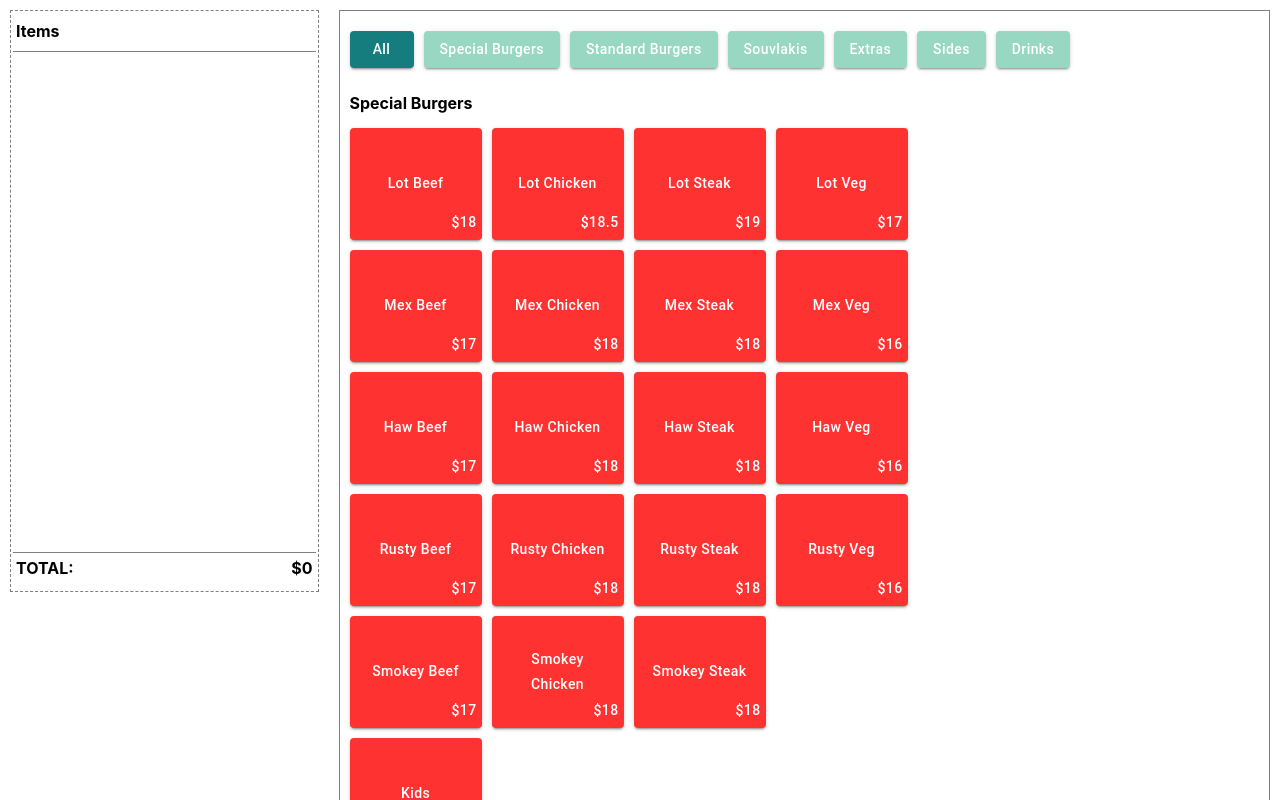
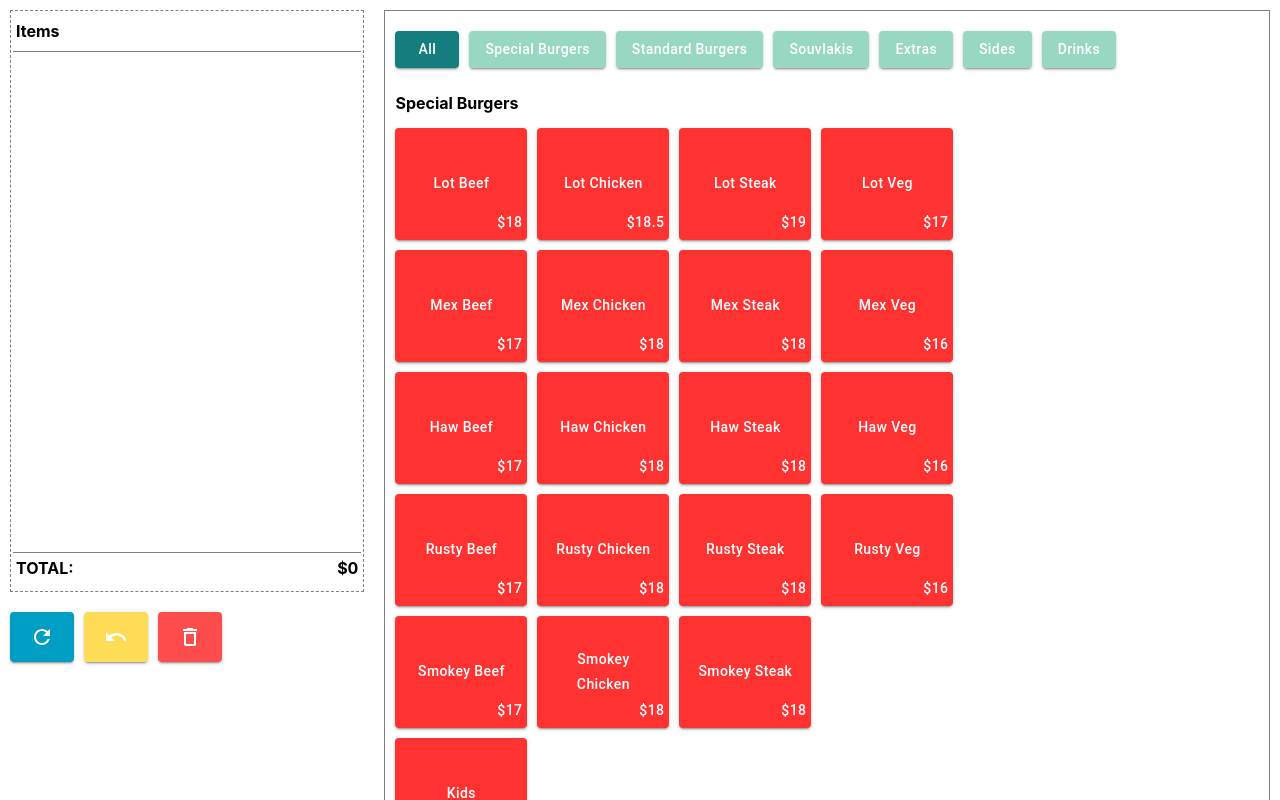
Before and after one commit to rayj10/andrew-pos, a React (Create React App) app: page / in a window 1280 px wide. Shown: the top 800 px of the page. Built offline with nearby package versions, Linux system fonts and the light colour scheme.

Commit message:
add order management feature

```diff
--- a/package.json
+++ b/package.json
@@ -6,6 +6,7 @@
   "dependencies": {
     "@emotion/react": "^11.11.1",
     "@emotion/styled": "^11.11.0",
+    "@mui/icons-material": "^5.14.13",
     "@mui/material": "^5.14.13",
     "@reduxjs/toolkit": "^1.9.7",
     "@testing-library/jest-dom": "^5.17.0",
--- a/public/index.html
+++ b/public/index.html
@@ -7,7 +7,7 @@
     <meta name="theme-color" content="#000000" />
     <meta
       name="description"
-      content="Web site created using create-react-app"
+      content="POS for Andrew's Hamburgers"
     />
     <link rel="apple-touch-icon" href="%PUBLIC_URL%/andrews-logo.png" />
     <!--
--- a/src/App.js
+++ b/src/App.js
@@ -6,12 +6,12 @@ import Orders from './containers/Orders';
 
 const Container = styled.div`
   display: flex;
-  flex-direction: ${props => props.width >= 750 ? 'row' : 'column'};
+  flex-direction: ${window.innerWidth >= 750 ? 'row' : 'column'};
 `;
 
 function App() {
   return (
-    <Container width={window.innerWidth}>
+    <Container>
       <Orders/>
       <MenuPanel/>
     </Container>
--- a/src/components/OrderEntry.js
+++ b/src/components/OrderEntry.js
@@ -5,16 +5,18 @@ const Container = styled.div`
     display: flex;
     flex-direction: row;
     justify-content: space-between;
-    border: '1px solid #808080';
     padding-inline: 10px;
-    margin-block: 3px;
+    padding-block: 3px;
+    background-color: ${props => props.selected ? '#3AAFDC' : null};
 `;
 
 export default function OrderEntry({
     name,
-    price
+    price,
+    selected,
+    onClick
 }){
-    return <Container>
+    return <Container selected={selected} onClick={onClick}>
         <label>{name}</label>
         <label>{`$${price}`}</label>
     </Container>
--- /dev/null
+++ b/src/containers/ActionButtons.js
@@ -0,0 +1,60 @@
+import * as React from 'react';
+import Button from '@mui/material/Button';
+import RefreshIcon from '@mui/icons-material/Refresh';
+import UndoIcon from '@mui/icons-material/Undo';
+import DeleteOutlineIcon from '@mui/icons-material/DeleteOutline';
+import { connect } from 'react-redux'
+import { styled } from 'styled-components';
+
+import { removeLastEntry, resetOrder, deleteEntry } from '../slice/OrderSlice';
+
+const mapDispatchToProps = {
+    removeLastEntry, resetOrder, deleteEntry
+};
+
+const Container = styled.div`
+    display: flex;
+    flex-direction: ${window.innerWidth >= 750 ? 'row' : 'column'};
+    margin: 5px;
+`;
+
+class ActionButtons extends React.Component{
+    render(){
+        return <Container>
+            <Button
+                variant="contained"
+                onClick={() => this.props.resetOrder()}
+                style={{
+                    backgroundColor: '#009DC4',
+                    margin: 5,
+                    height: 50
+                }}
+            >
+                <RefreshIcon/>
+            </Button>
+            <Button
+                variant="contained"
+                onClick={() => this.props.removeLastEntry()}
+                style={{
+                    backgroundColor: '#FEDC56',
+                    margin: 5,
+                    height: 50
+                }}
+            >
+                <UndoIcon/>
+            </Button>
+            <Button
+                variant="contained"
+                onClick={() => this.props.deleteEntry(this.props.selectedOrder)}
+                style={{
+                    backgroundColor: '#FF4C4C',
+                    margin: 5,
+                    height: 50
+                }}
+            >
+                <DeleteOutlineIcon/>
+            </Button>
+        </Container>
+    }
+}
+export default connect(null, mapDispatchToProps)(ActionButtons)
--- a/src/containers/MenuPanel.js
+++ b/src/containers/MenuPanel.js
@@ -12,7 +12,7 @@ const Panel = styled.div`
     flex-direction: column;
     margin: 10px;
     border: 1px solid #808080;
-    width: 90%;
+    width: ${window.innerWidth >= 750 ? '70%' : '90%'};
     height: 90%;
     align-items: start;
     padding: 5px;
@@ -56,7 +56,7 @@ class MenuPanel extends React.Component {
     }
 
     render() {
-        return <Panel>
+        return <Panel className='menu-panel'>
             <Filter filterBy={this.state.filterBy} onFilter={this.handleFilter.bind(this)}/>
             {
                 Object.keys(CATEGORY).map(id => {
--- a/src/containers/Orders.js
+++ b/src/containers/Orders.js
@@ -3,14 +3,21 @@ import { styled } from 'styled-components';
 import { connect } from 'react-redux'
 
 import OrderEntry from '../components/OrderEntry';
+import ActionButtons from './ActionButtons';
 
 const Container = styled.div`
+    display: flex;
+    flex-direction: ${window.innerWidth >= 750 ? 'column' : 'row'};
+    width: ${window.innerWidth >= 750 ? '30%' : '80%'};
+`;
+
+const OrderContainer = styled.div`
     display: flex;
     flex-direction: column;
     margin: 10px;
     border: 1px dashed #808080;
-    width: ${props => props.width >= 750 ? '30%' : '60%'};
     height: 580px;
+    width: ${window.innerWidth < 750 ? '100%' : null};
 `;
 
 const Title = styled.h4`
@@ -43,6 +50,13 @@ const mapStateToProps = state => ({
 });
 
 class Orders extends React.Component{
+    constructor(props) {
+        super(props);
+        this.state = {
+            selectedOrder: null
+        };
+    }
+
     calculateTotal = () => {
         let total = 0;
 
@@ -54,13 +68,19 @@ class Orders extends React.Component{
     }
 
     render(){
-        return <Container width={window.innerWidth}>
+        return <Container className='order-manager'>
+            <OrderContainer>
                 <Title>Items</Title>
                 <Divider/>
                 <Details>
                     {
                         this.props.orderLine.map((item, idx) => {
-                        return <OrderEntry key={idx} {...item}/>
+                            return <OrderEntry
+                                key={idx}
+                                {...item}
+                                onClick={()=>this.setState({selectedOrder: idx})}
+                                selected={this.state.selectedOrder === idx}
+                            />
                         })
                     }
                 </Details>
@@ -69,6 +89,8 @@ class Orders extends React.Component{
                     <label>{'TOTAL:'}</label>
                     <label>{`$${this.calculateTotal()}`}</label>
                 </Total>
+            </OrderContainer>
+            <ActionButtons selectedOrder={this.state.selectedOrder}/>
         </Container>
     }
 }
--- a/src/slice/OrderSlice.js
+++ b/src/slice/OrderSlice.js
@@ -9,10 +9,19 @@ export const OrderSlice = createSlice({
     addOrder: (state, action) => {
         state.orderLine = [...state.orderLine, action.payload];
     },
+    removeLastEntry: (state) => {
+      state.orderLine = state.orderLine.slice(0, -1);
+    },
+    deleteEntry: (state, action) => {
+      state.orderLine.splice(action.payload, 1);
+    },
+    resetOrder: (state) => {
+      state.orderLine = [];
+    },
   },
 })
 
 // Action creators are generated for each case reducer function
-export const { addOrder } = OrderSlice.actions
+export const { addOrder, removeLastEntry, deleteEntry, resetOrder } = OrderSlice.actions
 
 export default OrderSlice.reducer
```
Also changed, not shown: public/manifest.json, 1 other file (tests, documents, lock files or other folders). Lines whose indentation alone changed are shown as unchanged.
